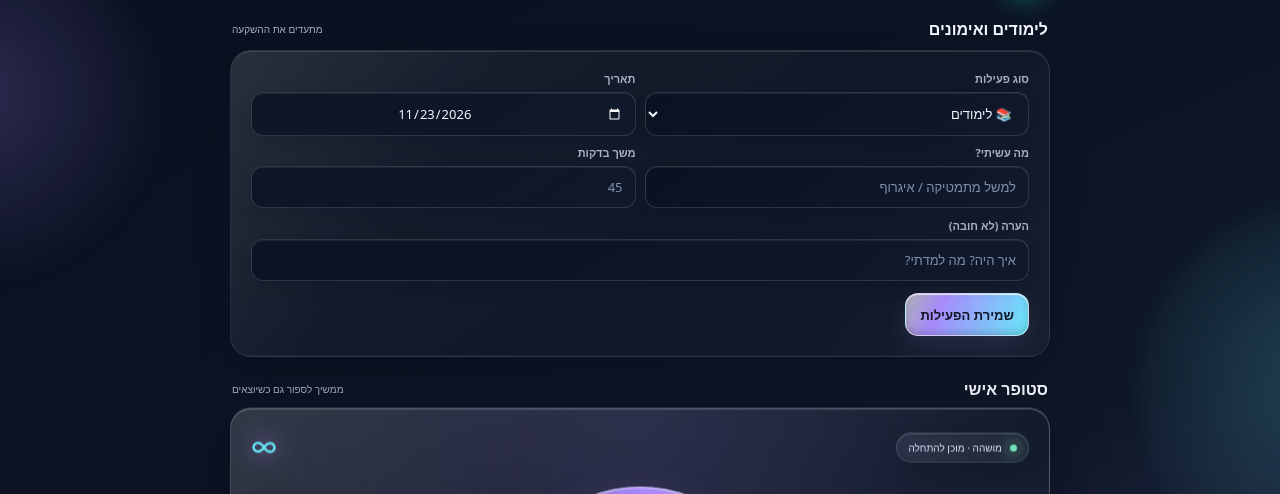
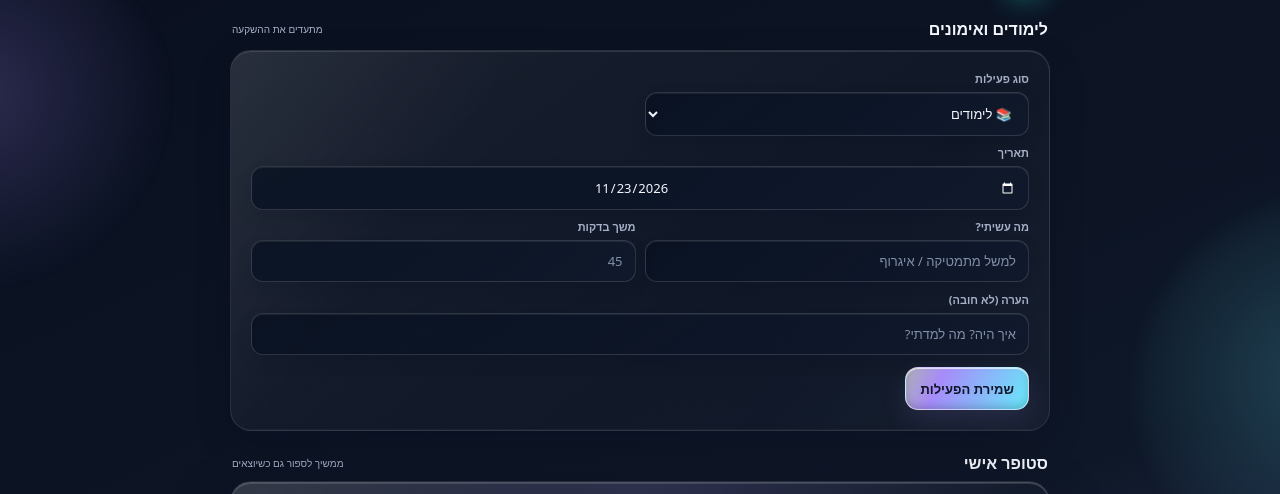
Before and after one commit to moshe0106123-ux/masa-my-progress, a plain HTML site: page index.html in a window 1280 px wide. Both pictures are taken after a click on the button "תיעוד לימודים ואימונים ←". Shown: the part 88-582 px from the top of the page. Drawn offline with Linux system fonts and the light colour scheme.

Commit message:
Prevent iOS activity date field clipping in form grid

```diff
--- a/index.html
+++ b/index.html
@@ -270,6 +270,13 @@ input[type="time"]::-webkit-date-and-time-value{
  text-align:center;
  min-height:1.35em;
 }
+
+
+/* Give native date controls a full grid row on narrow layouts so iOS never clips the date box. */
+.form-grid{grid-template-columns:repeat(2,minmax(0,1fr))}
+.form-grid .field-wrap:has(input[type="date"]){grid-column:1/-1}
+.form-grid .field-wrap:has(input[type="date"]) input[type="date"]{width:100%;max-width:100%;min-width:0;display:block}
+@media(max-width:380px){.form-grid{grid-template-columns:minmax(0,1fr)}.form-grid .field-wrap:has(input[type="date"]){grid-column:auto}}
 
 </style>
 </head>
```
